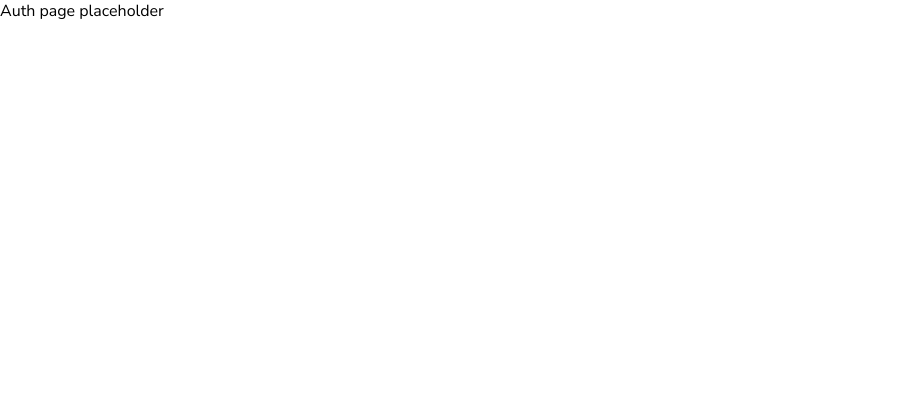
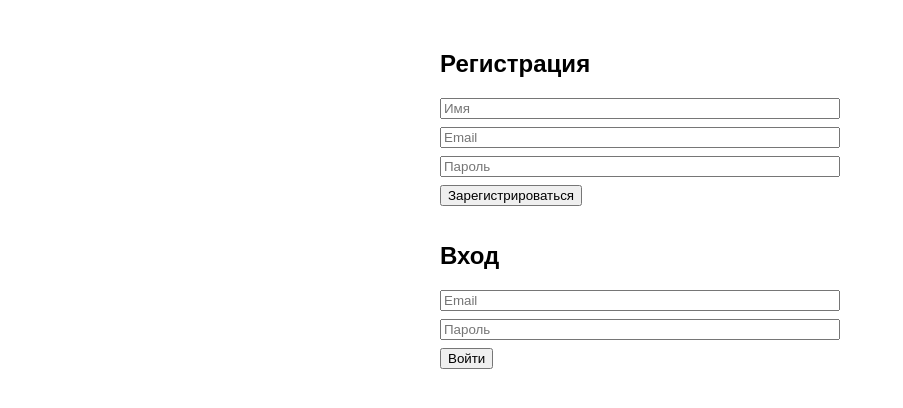
Before and after one commit to Eugene3671/podorognick-front, a Next.js app: page /auth/login in a window 1280 px wide. Shown: the top 408 px of the page, without its empty margins (0-903 px from the left). Built offline with nearby package versions, Linux system fonts and the light colour scheme; no server answers.

Commit message:
fix axios

```diff
--- a/package.json
+++ b/package.json
@@ -13,6 +13,7 @@
     "axios": "^1.13.5",
     "axois": "^0.0.1-security",
     "clsx": "^2.1.1",
+    "cors": "^2.8.6",
     "formik": "^2.4.9",
     "modern-normalize": "^3.0.1",
     "next": "16.1.6",
--- a/src/app/(auth)/auth/[authType]/page.tsx
+++ b/src/app/(auth)/auth/[authType]/page.tsx
@@ -1,7 +1,89 @@
-import React from "react"
+"use client";
 
-const AuthPage = () => {
-  return <div>Auth page placeholder</div>
+import { useState } from "react";
+import { register, login } from "@/src/lib/services/auth.service";
+
+export default function AuthForm() {
+  const [name, setName] = useState("");
+  const [email, setEmail] = useState("");
+  const [password, setPassword] = useState("");
+  const [message, setMessage] = useState("");
+
+  const handleRegister = async (e: React.FormEvent) => {
+    e.preventDefault();
+    try {
+      const res = await register({ name, email, password });
+      setMessage(`Регистрация успешна! Привет, ${res.user.name}`);
+    } catch (err: any) {
+      setMessage("Ошибка регистрации: " + (err.response?.data?.message || err.message));
+    }
+  };
+
+  const handleLogin = async (e: React.FormEvent) => {
+    e.preventDefault();
+    try {
+      const res = await login({ email, password });
+      setMessage(`Вход успешен! Привет, ${res.user.name}`);
+    } catch (err: any) {
+      setMessage("Ошибка входа: " + (err.response?.data?.message || err.message));
+    }
+  };
+
+  return (
+    <div style={{ maxWidth: 400, margin: "50px auto", fontFamily: "sans-serif" }}>
+      <h2>Регистрация</h2>
+      <form onSubmit={handleRegister}>
+        <input
+          type="text"
+          placeholder="Имя"
+          value={name}
+          onChange={(e) => setName(e.target.value)}
+          required
+          style={{ display: "block", marginBottom: 8, width: "100%" }}
+        />
+        <input
+          type="email"
+          placeholder="Email"
+          value={email}
+          onChange={(e) => setEmail(e.target.value)}
+          required
+          style={{ display: "block", marginBottom: 8, width: "100%" }}
+        />
+        <input
+          type="password"
+          placeholder="Пароль"
+          value={password}
+          onChange={(e) => setPassword(e.target.value)}
+          required
+          style={{ display: "block", marginBottom: 8, width: "100%" }}
+        />
+        <button type="submit" style={{ marginBottom: 16 }}>
+          Зарегистрироваться
+        </button>
+      </form>
+
+      <h2>Вход</h2>
+      <form onSubmit={handleLogin}>
+        <input
+          type="email"
+          placeholder="Email"
+          value={email}
+          onChange={(e) => setEmail(e.target.value)}
+          required
+          style={{ display: "block", marginBottom: 8, width: "100%" }}
+        />
+        <input
+          type="password"
+          placeholder="Пароль"
+          value={password}
+          onChange={(e) => setPassword(e.target.value)}
+          required
+          style={{ display: "block", marginBottom: 8, width: "100%" }}
+        />
+        <button type="submit">Войти</button>
+      </form>
+
+      {message && <p style={{ marginTop: 16 }}>{message}</p>}
+    </div>
+  );
 }
-
-export default AuthPage
--- a/src/app/(main)/page.tsx
+++ b/src/app/(main)/page.tsx
@@ -6,7 +6,7 @@ import "@/src/app/globals.css";
 export default function HomePage() {
   return (
     <main>
-      <div className="container">
+      {/* <div className="container"> */}
         <Hero />
         <About />
         <h2>PopularStoriesSection</h2>
@@ -14,7 +14,7 @@ export default function HomePage() {
         <PopularStories />
         <h2>OurTravellers</h2>
         <h3>Join</h3>
-      </div>
+      {/* </div> */}
     </main>
   );
 }
--- a/src/components/TravellersStoriesItem/TravellersStoriesItem.tsx
+++ b/src/components/TravellersStoriesItem/TravellersStoriesItem.tsx
@@ -63,9 +63,9 @@ export default function TravellersStoriesItem({
   const handleUnsave = () => {
     unsaveMutation.mutate();
   };
-  if (typeof story.ownerId === "string" || typeof story.category === "string") {
-    return null;
-  }
+ if (!story.ownerId || !story.category) {
+  return null;
+}
   return (
     <li className={css.travellerStoryItem}>
       <div className={css.storyThumbnailWrapper}>
--- a/src/lib/axios.ts
+++ b/src/lib/axios.ts
@@ -1,63 +1,25 @@
+// src/services/nextServer.ts
 import axios from "axios";
 
+
 const nextServer = axios.create({
-  baseURL: `${process.env.NEXT_PUBLIC_API_URL}/api`,
+  baseURL: (process.env.NEXT_PUBLIC_API_URL || "http://localhost:5001") + "/api",
   withCredentials: true,
   headers: {
     "Content-Type": "application/json",
   },
 });
 
-// Request interceptor
+
 nextServer.interceptors.request.use(
   (config) => {
-    if (typeof window !== "undefined") {
-      const token = localStorage.getItem("accessToken");
-
-      if (token && config.headers) {
-        config.headers.Authorization = `Bearer ${token}`;
-      }
+    const token = localStorage.getItem("accessToken");
+    if (token && config.headers) {
+      config.headers.Authorization = `Bearer ${token}`;
     }
-
     return config;
   },
-  (error) => Promise.reject(error),
-);
-
-// Response interceptor
-nextServer.interceptors.response.use(
-  (response) => response,
-  async (error) => {
-    const originalRequest = error.config;
-
-    if (
-      error.response?.status === 401 &&
-      !originalRequest?._retry
-    ) {
-      originalRequest._retry = true;
-
-      try {
-        const { data } = await nextServer.get("/auth/refresh");
-
-        if (typeof window !== "undefined") {
-          localStorage.setItem("accessToken", data.accessToken);
-        }
-
-        originalRequest.headers.Authorization = `Bearer ${data.accessToken}`;
-
-        return nextServer(originalRequest);
-      } catch (refreshError) {
-        if (typeof window !== "undefined") {
-          localStorage.removeItem("accessToken");
-          window.location.href = "/auth/login";
-        }
-
-        return Promise.reject(refreshError);
-      }
-    }
-
-    return Promise.reject(error);
-  },
+  (error) => Promise.reject(error)
 );
 
 export default nextServer;
```
Also changed, not shown: 1 other file (tests, documents, lock files or other folders).
